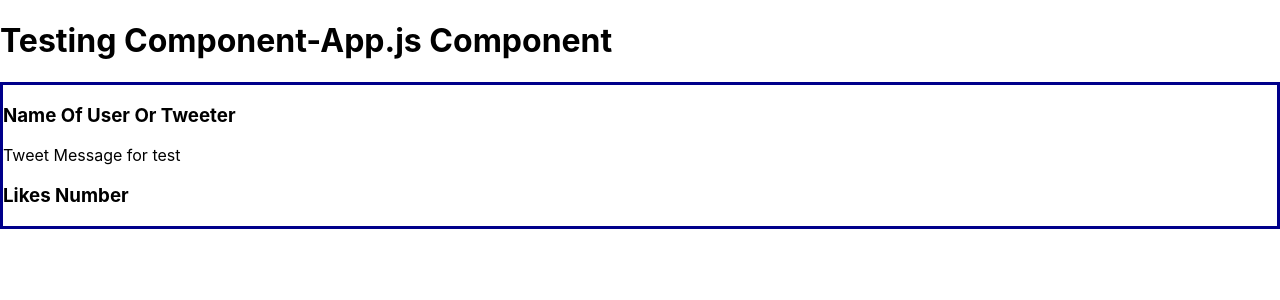
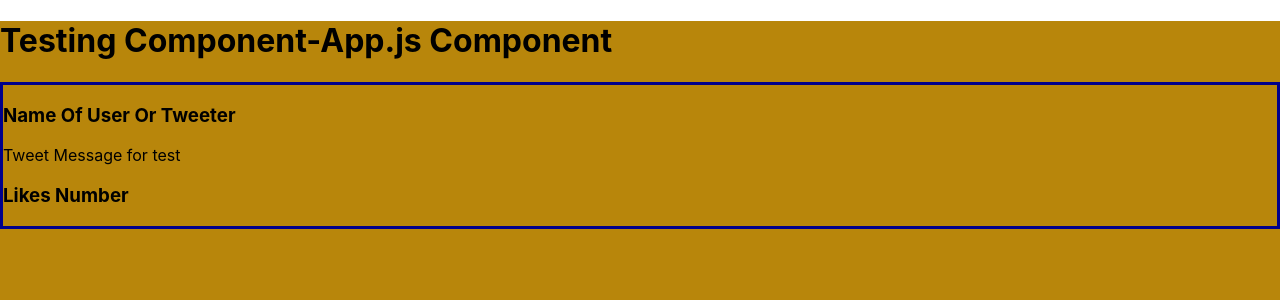
Before and after one commit to Beatyofcoding/AnotherFirstProjectOfReact, a React (Create React App) app in the folder areactproject/: page / in a window 1280 px wide. Shown: the top 300 px of the page. Built offline with nearby package versions, Linux system fonts and the light colour scheme.

Commit message:
AddingClassNameAppOnJSX(div)=StyleWorkingNow

```diff
--- a/areactproject/src/App.css
+++ b/areactproject/src/App.css
@@ -1,4 +1,4 @@
-.app {
+.App {
   height: 100vh;
   background: darkgoldenrod;
 }
--- a/areactproject/src/App.js
+++ b/areactproject/src/App.js
@@ -4,7 +4,7 @@ import Tweet from "./Tweet";
 function App() {
 
   return (
-    <div>
+    <div className="App">
       <h1>Testing Component-App.js Component</h1>
       <Tweet />
     </div>
```
